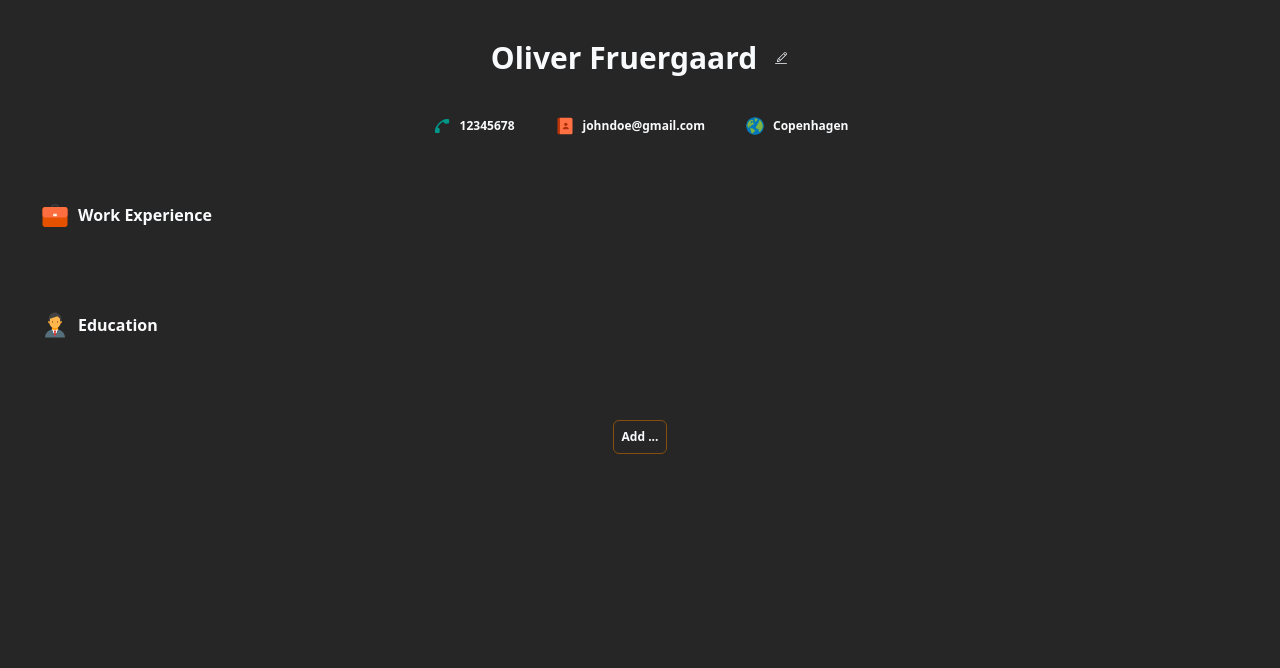
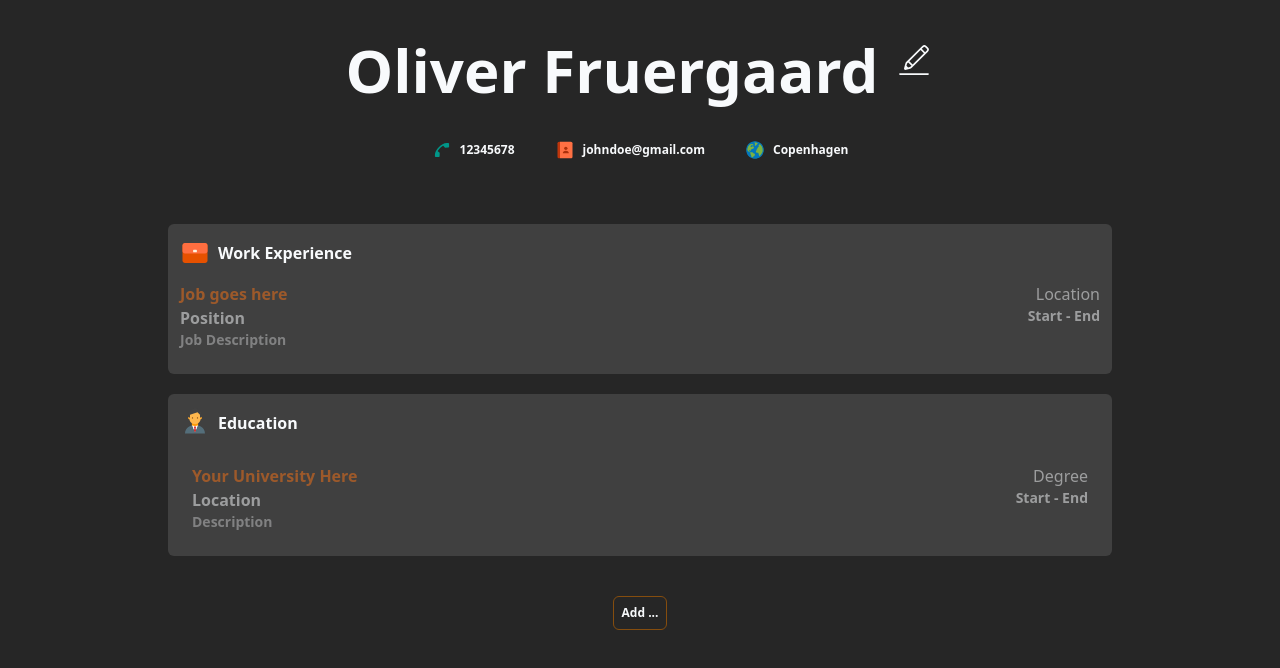
Before and after one commit to ofgaard/build-a-resume, a React (Vite) app: page / in a window 1280 px wide. Shown: the top 668 px of the page. Built offline with nearby package versions, Linux system fonts and the light colour scheme.

Commit message:
update styling for experience and education

```diff
--- a/src/AddButton.jsx
+++ b/src/AddButton.jsx
@@ -3,7 +3,7 @@ import { IoMdAddCircleOutline } from "react-icons/io";
 
 const AddButton = ({ add, toggleAdd, dropDown, toggleDropDown }) => {
   return (
-    <div className="mt-10 flex flex-col items-center text-sm">
+    <div className="mt-10 flex flex-col items-center text-sm print:hidden">
       <button
         onClick={toggleDropDown}
         className="flex items-center p-2 duration-200 border text-xs rounded-md border-yellow-800 hover:scale-105"
--- a/src/App.jsx
+++ b/src/App.jsx
@@ -3,8 +3,7 @@ import ContactInfo from "./ContactInfo";
 import Experience from "./Experience";
 import AddButton from "./AddButton";
 import Education from "./Education";
-import { FcBriefcase } from "react-icons/fc";
-import { FcBusinessman } from "react-icons/fc";
+import { FcPlus } from "react-icons/fc";
 
 function App() {
   const [edit, setEdit] = useState(false);
@@ -33,14 +32,10 @@ function App() {
   console.log(add);
   return (
     <>
-      <div className="bg-neutral-800">
-        <div className="bg-neutral-800 h-screen flex overflow-auto flex-col text-slate-50 font-semibold p-10 min-w-96 max-w-7xl mx-auto">
+      <div className="bg-neutral-800 print:bg-slate-50">
+        <div className="bg-neutral-800 print:bg-slate-50 h-screen flex overflow-auto flex-col text-slate-50 print:text-black font-semibold p-10 min-w-96 max-w-5xl mx-auto">
           <ContactInfo edit={edit} toggleEdit={toggleEdit}></ContactInfo>
           <div className="mb-5 mt-6">
-            <div className="flex flex-row gap-2 mb-10 items-center justify-center md:justify-normal">
-              <FcBriefcase size={30}></FcBriefcase>
-              <h1 className=" font-extrabold">Work Experience</h1>
-            </div>
             <Experience
               add={add}
               edit={edit}
@@ -48,18 +43,13 @@ function App() {
               toggleEdit={toggleEdit}
             ></Experience>
           </div>
-          <div className=" mt-5">
-            <div className="flex flex-row gap-2 mb-10 items-center justify-center md:justify-normal">
-              <FcBusinessman size={30}></FcBusinessman>
-              <h1 className="font-extrabold">Education</h1>
-            </div>
           <Education
             add={add}
             edit={edit}
             toggleAdd={toggleAdd}
             toggleEdit={toggleEdit}
           ></Education>
-          </div>
+
           <AddButton
             add={add}
             toggleAdd={toggleAdd}
--- a/src/ContactInfo.jsx
+++ b/src/ContactInfo.jsx
@@ -25,24 +25,32 @@ const ContactInfo = ({ edit, toggleEdit }) => {
       {!edit ? (
         <div className="flex flex-col items-center mb-10">
           <div className="flex gap-4">
-            <h1 className="text-3xl font-extrabold text-center">
+            <h1 className="text-5xl md:text-6xl font-extrabold text-center">
               {contacts.name}
             </h1>
-            <button onClick={toggleEdit}>
-              <CiEdit></CiEdit>
-            </button>
+            <div className="print:hidden">
+              <button onClick={toggleEdit}>
+                <CiEdit size={40}></CiEdit>
+              </button>
+            </div>
           </div>
           <div className="mt-10 flex flex-col sm:flex-row justify-between gap-5 sm:gap-10 text-xs">
             <div className="flex gap-2 items-center">
-              <FcPhone size={20}></FcPhone>
+              <div className="print:hidden">
+                <FcPhone size={20}></FcPhone>
+              </div>
               <p>{contacts.phone}</p>
             </div>
             <div className="flex gap-2 items-center">
-              <FcContacts size={20}></FcContacts>
+              <div className="print:hidden">
+                <FcContacts size={20}></FcContacts>
+              </div>
               <p>{contacts.email}</p>
             </div>
             <div className="flex gap-2 items-center">
-              <FcGlobe size={20}></FcGlobe>
+              <div className="print:hidden">
+                <FcGlobe size={20}></FcGlobe>
+              </div>
               <p>{contacts.location}</p>
             </div>
           </div>
@@ -50,7 +58,7 @@ const ContactInfo = ({ edit, toggleEdit }) => {
       ) : (
         <div className="flex flex-col items-center mb-10">
           <div className="flex gap-4">
-            <h1 className="text-3xl font-extrabold">
+            <h1 className="text-5xl md:text-6xl font-extrabold text-center">
               <input
                 type="text"
                 name="name"
@@ -61,10 +69,10 @@ const ContactInfo = ({ edit, toggleEdit }) => {
               />
             </h1>
             <button onClick={toggleEdit}>
-              <CiEdit></CiEdit>
+              <CiEdit size={40}></CiEdit>
             </button>
           </div>
-          <div className="mt-10 flex flex-row justify-between gap-10 text-xs">
+          <div className="mt-10 flex flex-col sm:flex-row justify-between gap-5 sm:gap-10 text-xs">
             <div className="flex gap-2 items-center">
               <FcPhone size={20}></FcPhone>
               <p>
--- a/src/Education.jsx
+++ b/src/Education.jsx
@@ -1,4 +1,6 @@
 import { useState } from "react";
+import { CiEdit } from "react-icons/ci";
+import { FcBusinessman } from "react-icons/fc";
 
 const Education = ({ edit, toggleEdit, add, toggleAdd }) => {
   const [education, setEducation] = useState([]);
@@ -44,8 +46,13 @@ const Education = ({ edit, toggleEdit, add, toggleAdd }) => {
 
   return (
     <>
+      <div className="bg-neutral-700 rounded-md p-3">
+        <div className="flex items-center gap-2 mb-4">
+          <FcBusinessman size={30}></FcBusinessman>
+          <h1 className="translate-y-0.5 font-extrabold">Education</h1>
+        </div>
         {education.map((school) => (
-        <div key={school.id} className="mt-4 pb-10">
+          <div key={school.id} className="mt-4 p-3">
             <div className="flex justify-between">
               <h1 className="font-extrabold text-orange-500">{school.name}</h1>
               <h1 className="font-thin">{school.location}</h1>
@@ -66,7 +73,7 @@ const Education = ({ edit, toggleEdit, add, toggleAdd }) => {
           </div>
         ))}
         {add === 1 && (
-        <div className="flex flex-col mt-14 text-sm gap-2 pb-4">
+          <div className="flex flex-col text-sm gap-2 p-3">
             <div className="flex justify-between min-w-max">
               <h1 className="font-extrabold text-orange-500">
                 <input
@@ -158,6 +165,28 @@ const Education = ({ edit, toggleEdit, add, toggleAdd }) => {
             </div>
           </div>
         )}{" "}
+        {education.length === 0 && add !== 1 && (
+          <div className="mt-4 p-3 opacity-50">
+            <div className="flex justify-between">
+              <h1 className="font-extrabold text-orange-500">
+                Your University Here
+              </h1>
+              <h1 className="font-thin">Degree</h1>
+            </div>
+            <div className="flex justify-between">
+              <div>
+                <h2 className="font-semibold">Location</h2>
+                <p className="text-sm opacity-70 max-w-44 md:max-w-96 lg:max-w-none">
+                  Description
+                </p>
+              </div>
+              <div className="text-right">
+                <p className="text-sm">Start - End</p>
+              </div>
+            </div>
+          </div>
+        )}
+      </div>
     </>
   );
 };
--- a/src/Experience.jsx
+++ b/src/Experience.jsx
@@ -1,6 +1,14 @@
 import { useState } from "react";
+import { FcBriefcase } from "react-icons/fc";
 
-const Experience = ({ edit, toggleEdit, add, toggleAdd }) => {
+const Experience = ({
+  edit,
+  toggleEdit,
+  add,
+  toggleAdd,
+  toggleAddExperience,
+  addExperience,
+}) => {
   const [experience, setExperience] = useState([]);
   const [newExperience, setNewExperience] = useState({
     name: "",
@@ -44,8 +52,13 @@ const Experience = ({ edit, toggleEdit, add, toggleAdd }) => {
 
   return (
     <>
+      <div className="bg-neutral-700 rounded-md p-3">
+        <div className="flex items-center gap-2 mb-4">
+          <FcBriefcase size={30}></FcBriefcase>
+          <h1 className="translate-y-0.5 font-extrabold">Work Experience</h1>
+        </div>
         {experience.map((job) => (
-        <div key={job.id} className="mt-4 pb-10">
+          <div key={job.id} className="mt-4 p-3">
             <div className="flex justify-between">
               <h1 className="font-extrabold text-orange-500">{job.name}</h1>
               <h1 className="font-thin">{job.location}</h1>
@@ -53,7 +66,9 @@ const Experience = ({ edit, toggleEdit, add, toggleAdd }) => {
             <div className="flex justify-between">
               <div>
                 <h2 className="font-semibold">{job.position}</h2>
-              <p className="text-sm opacity-70 max-w-44">{job.description}</p>
+                <p className="text-sm opacity-70 max-w-44 md:max-w-96">
+                  {job.description}
+                </p>
               </div>
               <div className="text-right">
                 <p className="text-sm">
@@ -64,7 +79,7 @@ const Experience = ({ edit, toggleEdit, add, toggleAdd }) => {
           </div>
         ))}
         {add === 2 && (
-        <div className="flex flex-col mt-14 text-sm gap-2 pb-10">
+          <div className="flex flex-col text-sm gap-2 p-3">
             <div className="flex justify-between min-w-max">
               <h1 className="font-extrabold text-orange-500">
                 <input
@@ -150,6 +165,26 @@ const Experience = ({ edit, toggleEdit, add, toggleAdd }) => {
             </div>
           </div>
         )}{" "}
+        {experience.length === 0 && add !== 2 && (
+          <div className="mt-4 pb-3 opacity-50">
+            <div className="flex justify-between">
+              <h1 className="font-extrabold text-orange-500">Job goes here</h1>
+              <h1 className="font-thin">Location</h1>
+            </div>
+            <div className="flex justify-between">
+              <div>
+                <h2 className="font-semibold">Position</h2>
+                <p className="text-sm opacity-70 max-w-44 md:max-w-96">
+                  Job Description
+                </p>
+              </div>
+              <div className="text-right">
+                <p className="text-sm">Start - End</p>
+              </div>
+            </div>
+          </div>
+        )}
+      </div>
     </>
   );
 };
--- a/src/index.css
+++ b/src/index.css
@@ -11,3 +11,14 @@
 #root {
   overflow-x: hidden; /* Prevent horizontal overflow */
 }
+
+.fade-in {
+  opacity: 0;
+  transform: translateY(10px); /* Slight movement */
+  transition: opacity 0.6s ease-out, transform 0.6s ease-out;
+}
+
+.fade-in.visible {
+  opacity: 1;
+  transform: translateY(0); /* Element moves into position */
+}
--- a/tailwind.config.js
+++ b/tailwind.config.js
@@ -2,7 +2,12 @@
 export default {
   content: ["./index.html", "./src/**/*.{js,ts,jsx,tsx}"],
   theme: {
-    extend: {},
+    extend: {
+      screens: {
+        print: { raw: "print" },
+        screen: { raw: "screen" },
+      },
+    },
   },
   plugins: [],
 };
```
Also changed, not shown: src/assets/img/oliver.JPG (added). Lines whose indentation alone changed are shown as unchanged.
